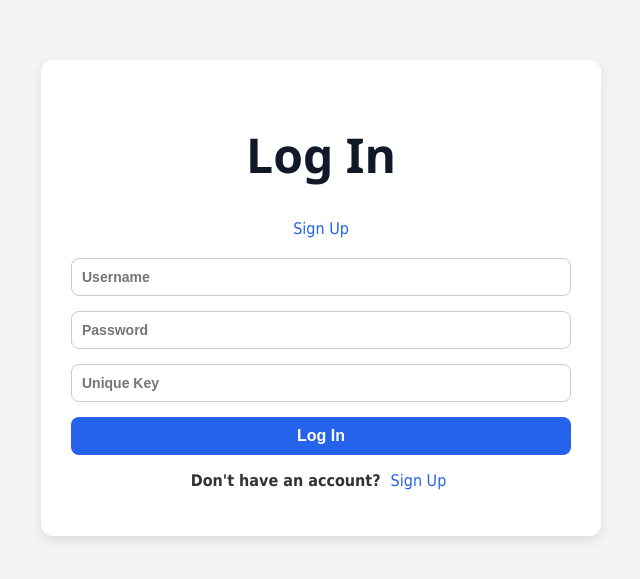
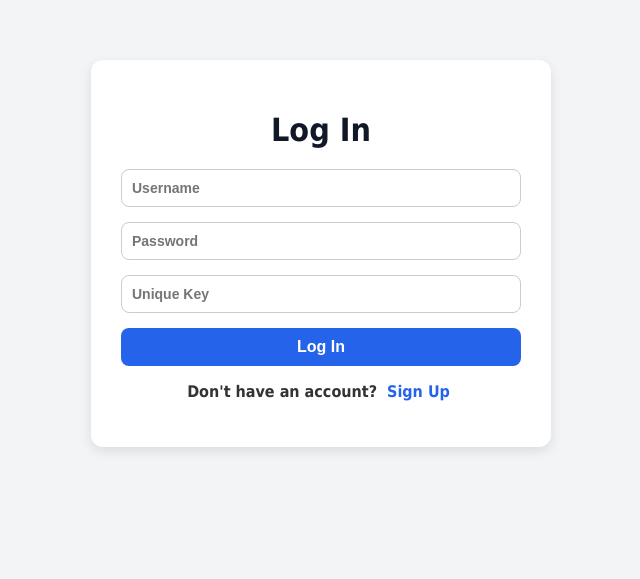
Before and after one commit to Ujjaldeep/PasswordManager, a Flask app: page /login in a window 1280 px wide. Shown: the top 579 px of the page, without its empty margins (319-959 px from the left). Run offline with Flask 2, Linux system fonts and the light colour scheme.

Commit message:
Update login.html

```diff
--- a/templates/login.html
+++ b/templates/login.html
@@ -4,12 +4,11 @@
     <meta charset="UTF-8">
     <meta name="viewport" content="width=device-width, initial-scale=1.0">
     <title>Log In</title>
-    <link rel="stylesheet" href="{{ url_for('static', filename='update.css') }}">
+    <link rel="stylesheet" href="{{ url_for('static', filename='login.css') }}">
 </head>
 <body>
     <div class="Content">
         <h1>Log In</h1>
-        <p><a href="{{ url_for('signup') }}">Sign Up</a></p>
         {% with messages = get_flashed_messages(with_categories=true) %}
             {% if messages %}
                 {% for category, message in messages %}
```
